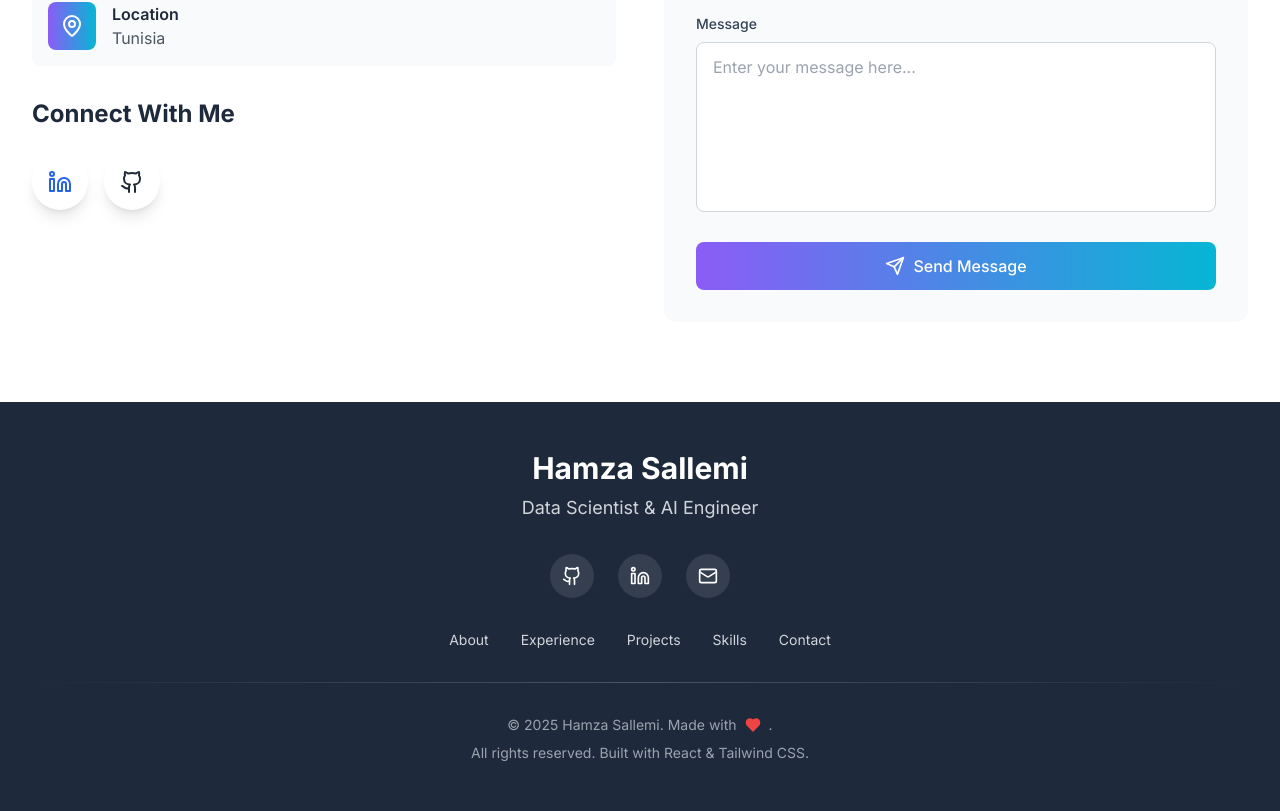
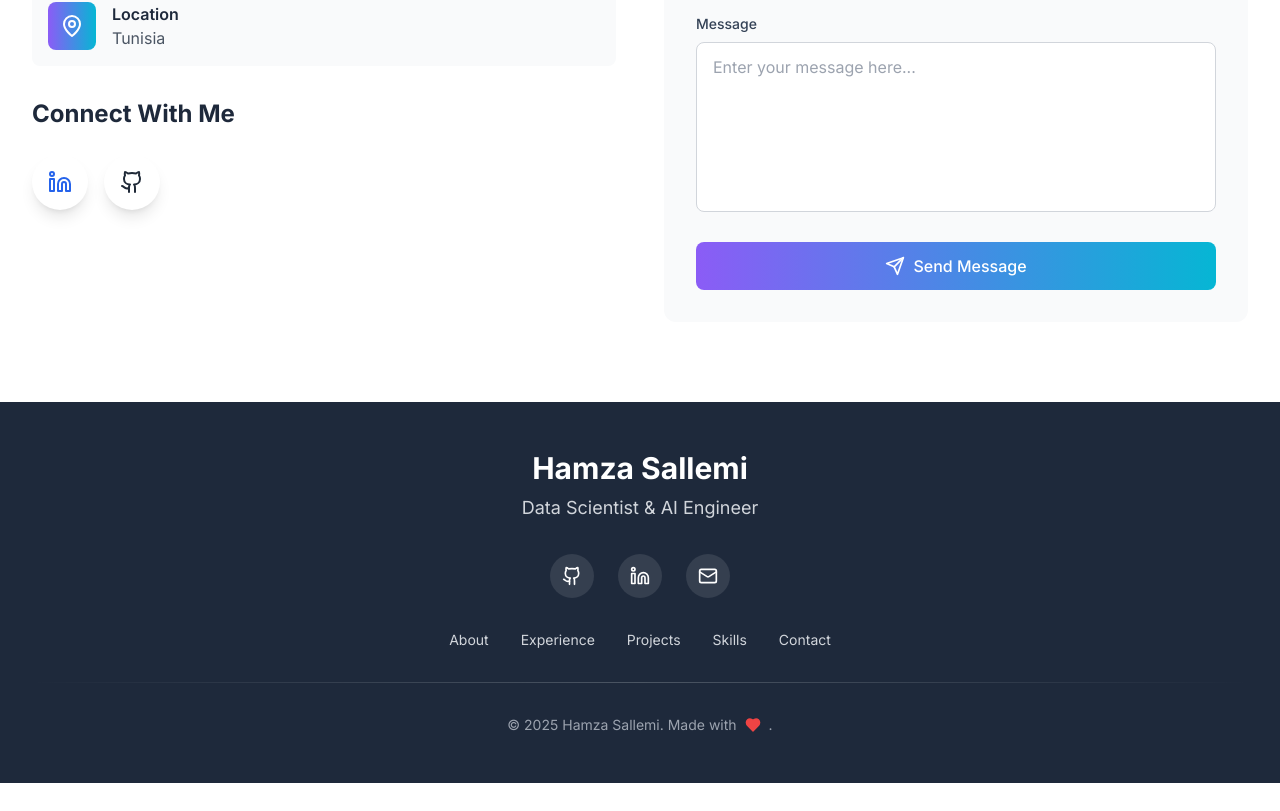
Before and after one commit to sallamihamza/profilio-website, a React (Vite) app in the folder frontend/: page / in a window 1280 px wide. Shown: the part 6749-7560 px from the top of the page. After the commit the page ends 7532 px from the top, so only its background shows below. Built offline with nearby package versions, Linux system fonts and the light colour scheme.

Commit message:
Update Footer.tsx

```diff
--- a/frontend/src/components/Footer.tsx
+++ b/frontend/src/components/Footer.tsx
@@ -115,9 +115,6 @@ const Footer: React.FC = () => {
               © {currentYear} Hamza Sallemi. Made with
               <Heart className="w-4 h-4 text-red-500" fill="currentColor" />.
             </p>
-            <p className="mt-2">
-              All rights reserved. Built with React & Tailwind CSS.
-            </p>
           </motion.div>
         </div>
       </div>
```
